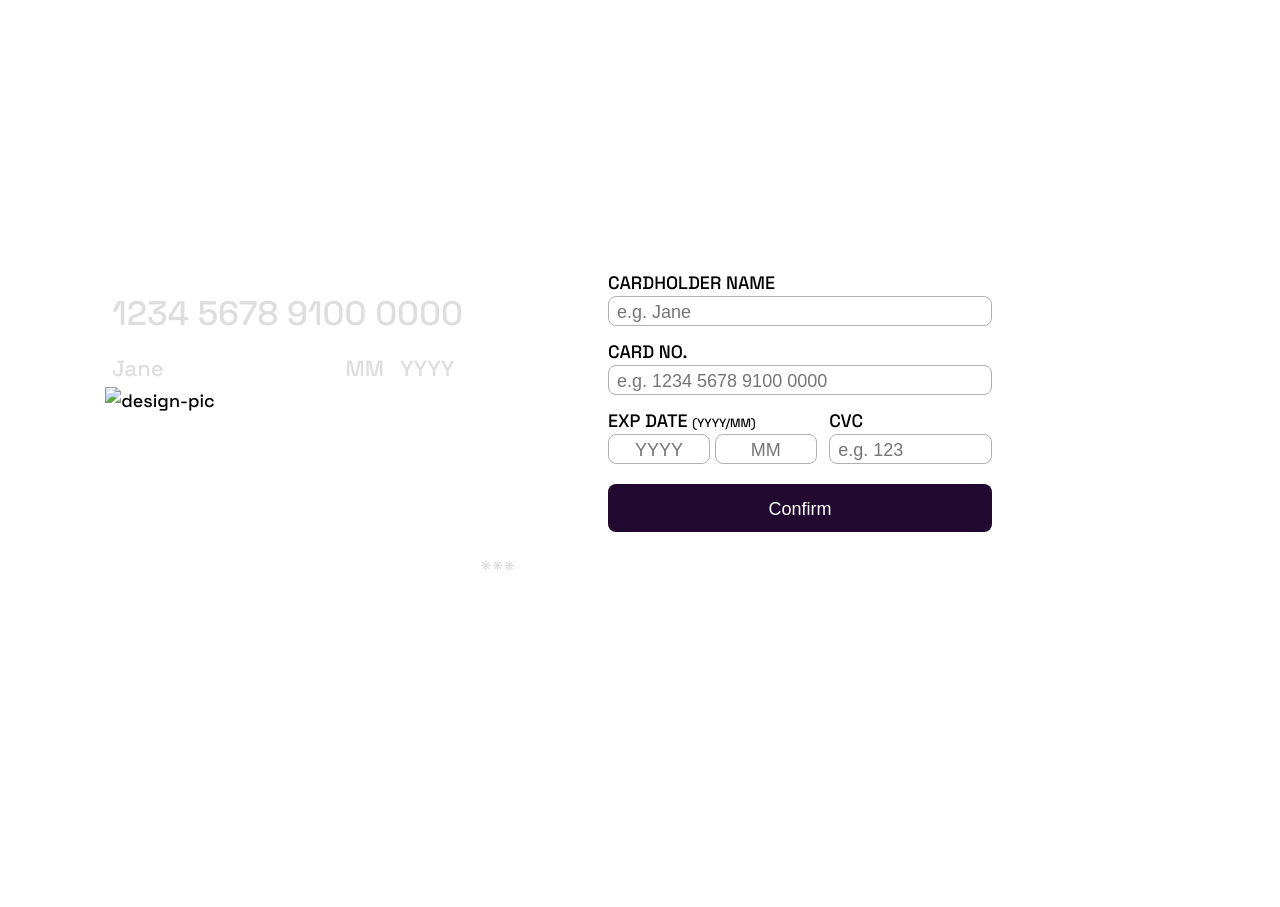
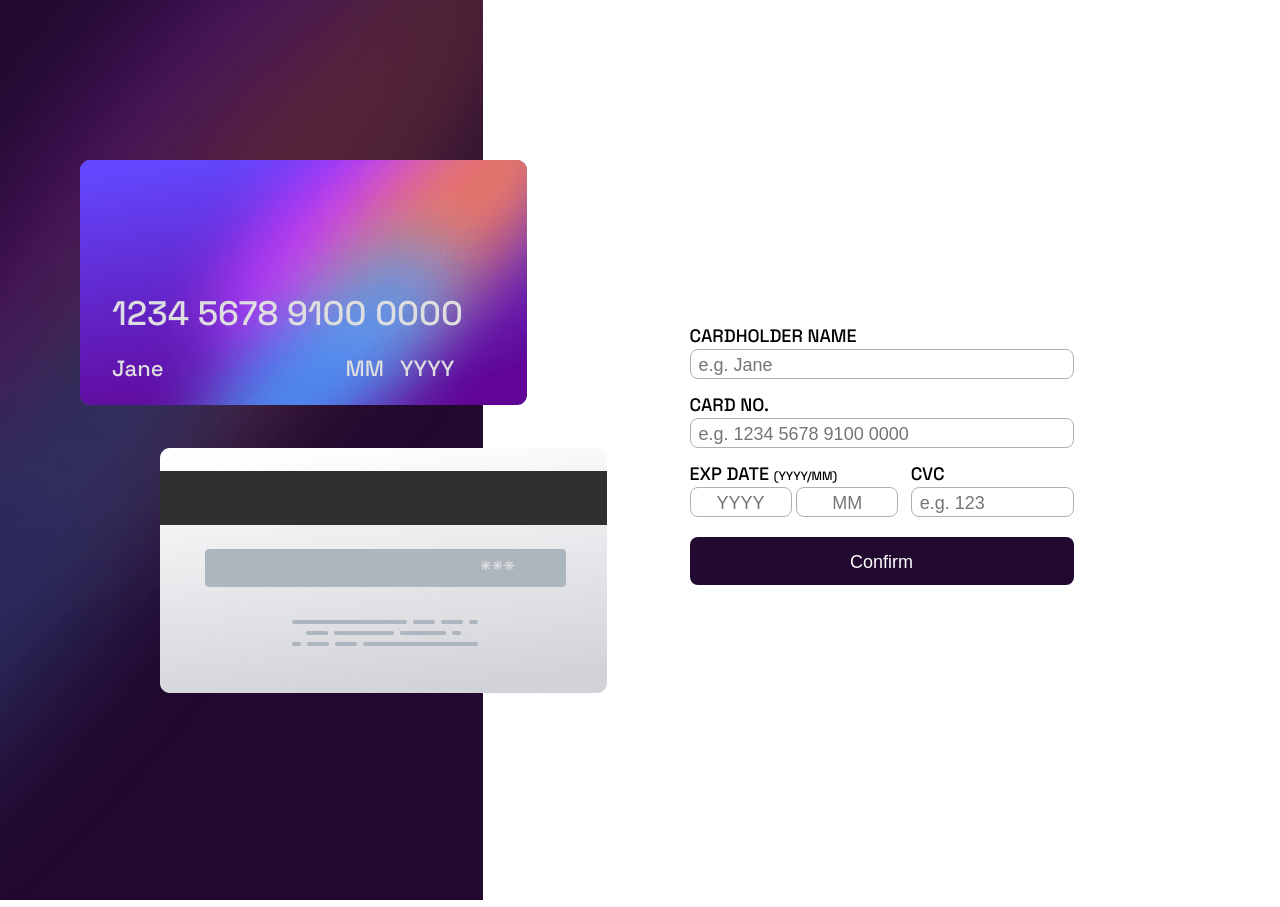
Before and after one commit to Conceal34/interactive-card-page, a plain HTML site: page index.html in a window 1280 px wide. Before the commit the page ends 800 px from the top, so only its background shows below. Drawn offline with Linux system fonts and the light colour scheme.

Commit message:
Update index.html

```diff
--- a/index.html
+++ b/index.html
@@ -20,8 +20,8 @@
     <div class="layout">
 
         <!-- cards -->
-        <img src="interactive-card-details-form-main/images/bg-card-front.png" alt="" srcset="" class="card" id="card-front">
-        <img src="interactive-card-details-form-main/images/bg-card-back.png" alt="" srcset="" class="card" id="card-back">
+        <img src="images/bg-card-front.png" alt="" srcset="" class="card" id="card-front">
+        <img src="images/bg-card-back.png" alt="" srcset="" class="card" id="card-back">
 
         <!-- card info - live updated -->
         <p class="name-on-card card-info">Jane</p>
@@ -31,7 +31,7 @@
         <p class="cvv-on-card card-info">***</p>
 
         <div class="layout-1">
-            <img src="interactive-card-details-form-main/images/bg-main-desktop.png" alt="design-pic" srcset="" id="background-img">
+            <img src="images/bg-main-desktop.png" alt="design-pic" srcset="" id="background-img">
         </div>
 
         <main class="layout-2">
```
